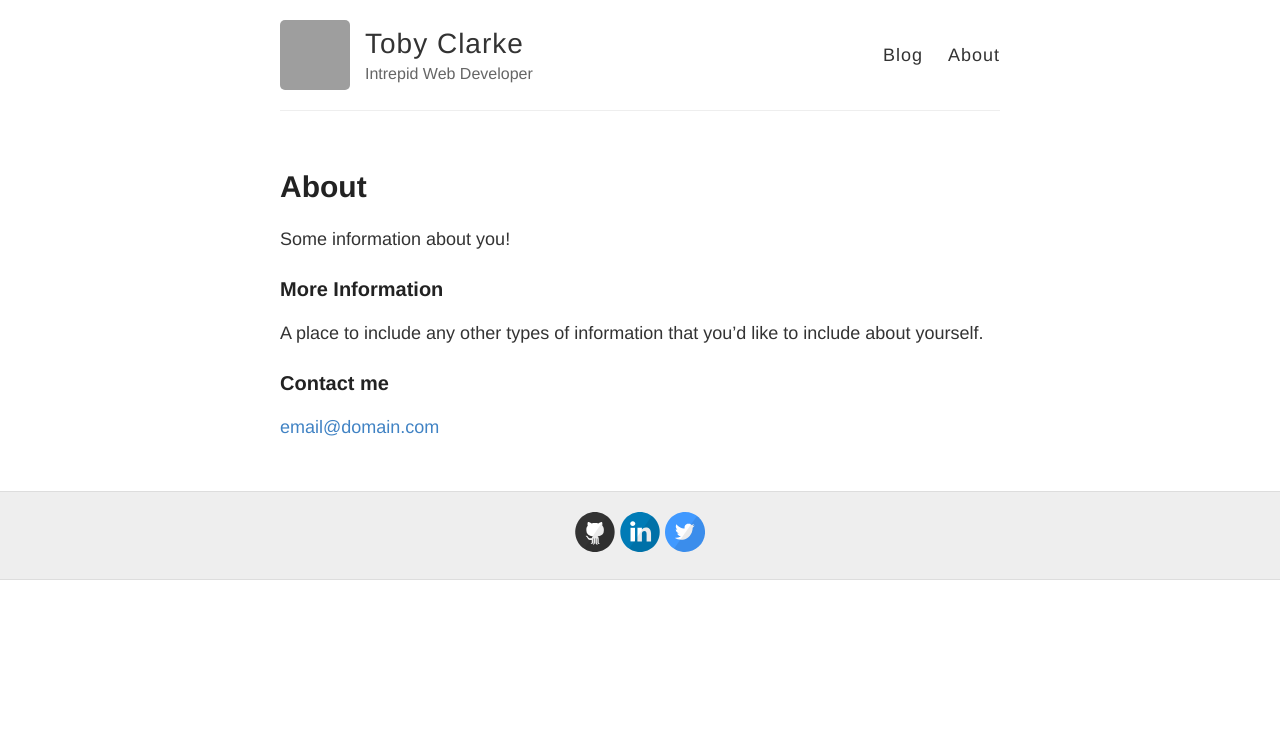
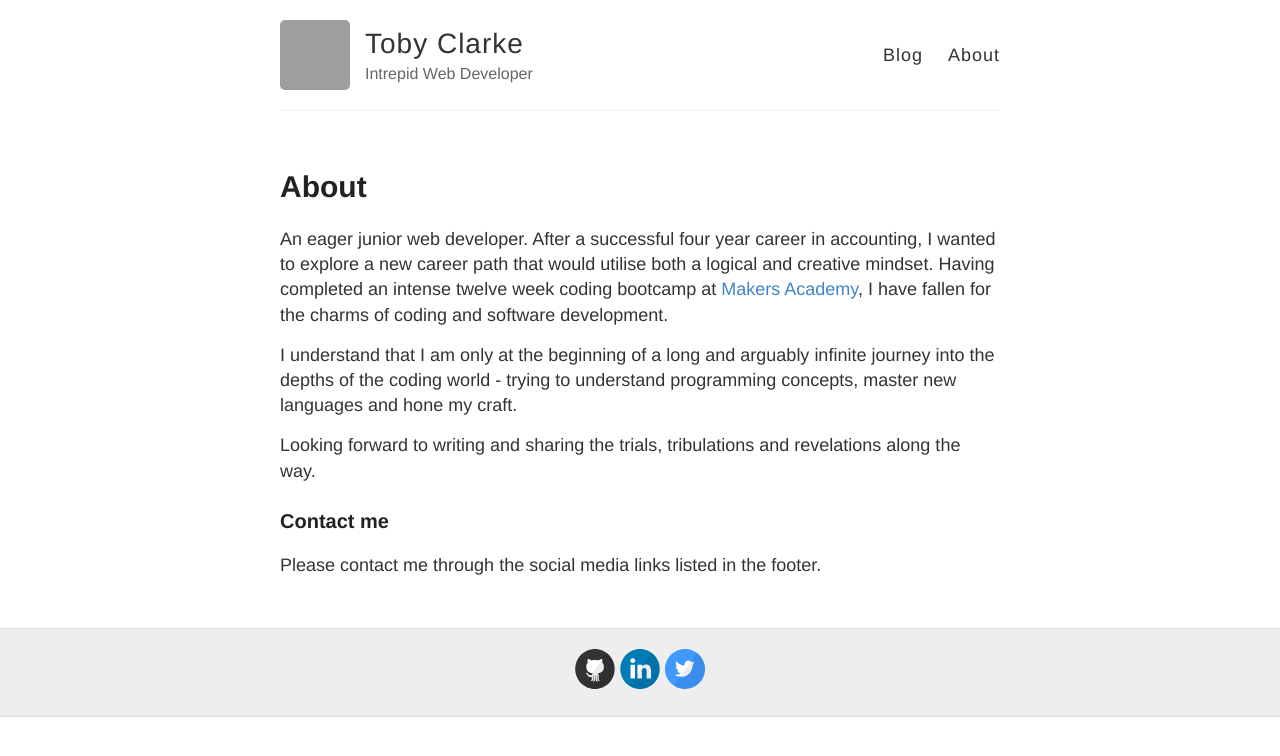
Before and after one commit to Teeohbee/Teeohbee.github.io, a Jekyll site: the page built from about.md, in a window 1280 px wide. Shown: the top 756 px of the page. Built offline with Jekyll 4.4.1, drawn with Linux system fonts in a browser that asks for light colours; Markdown is read by kramdown in place of the engine named in the settings; grey boxes are pictures that could not be loaded.

Commit message:
Updated about page

```diff
--- a/about.md
+++ b/about.md
@@ -4,12 +4,12 @@ title: About
 permalink: /about/
 ---
 
-Some information about you!
+An eager junior web developer. After a successful four year career in accounting, I wanted to explore a new career path that would utilise both a logical and creative mindset. Having completed an intense twelve week coding bootcamp at [Makers Academy](http://www.makersacademy.com/), I have fallen for the charms of coding and software development.
 
-### More Information
+I understand that I am only at the beginning of a long and arguably infinite journey into the depths of the coding world - trying to understand programming concepts, master new languages and hone my craft.
 
-A place to include any other types of information that you'd like to include about yourself.
+Looking forward to writing and sharing the trials, tribulations and revelations along the way.
 
 ### Contact me
 
-[email@domain.com](mailto:email@domain.com)
+Please contact me through the social media links listed in the footer.
```
Also changed, not shown: _posts/2016-01-14-Hello-World.md (+1 -1 lines).
